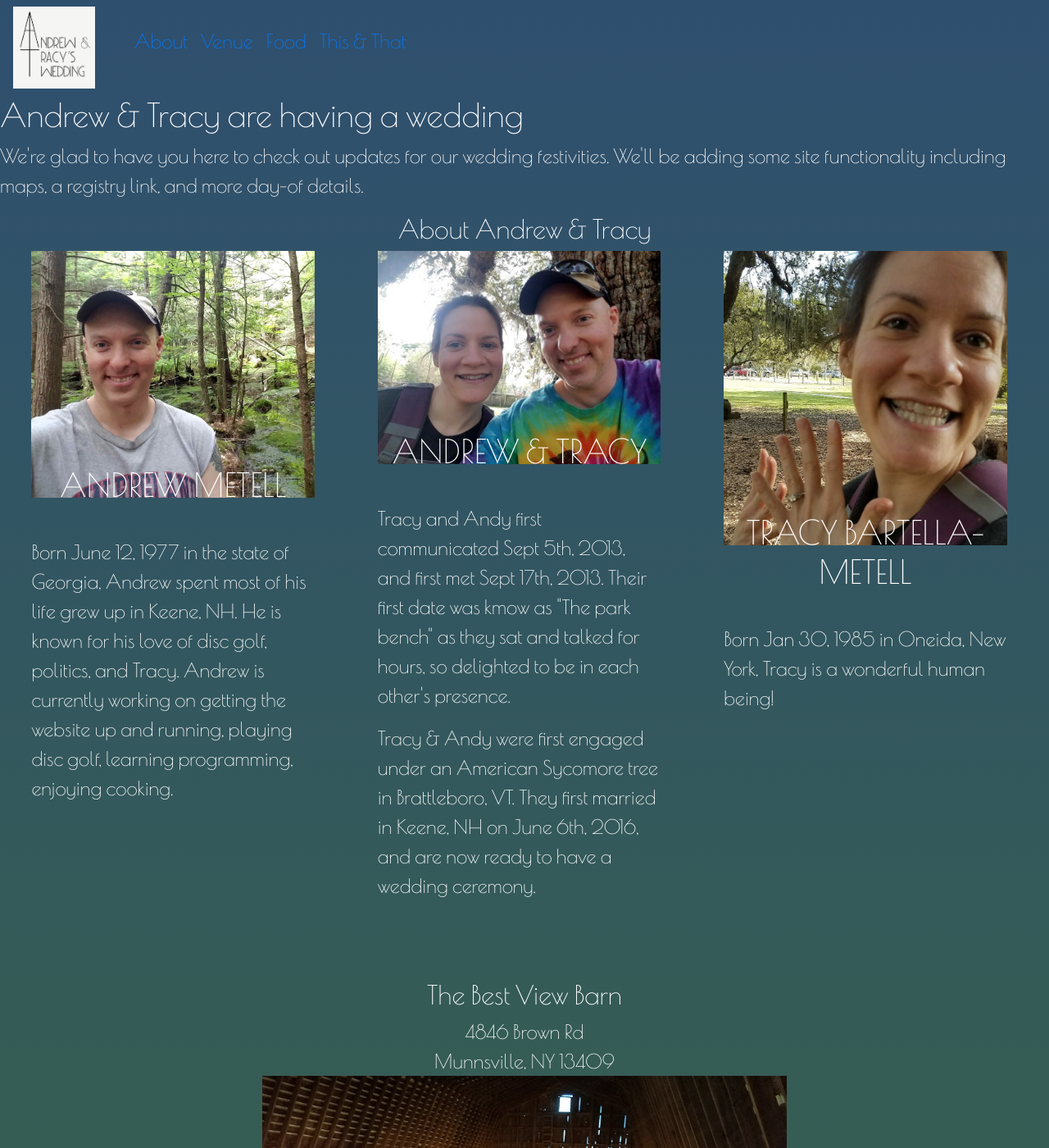
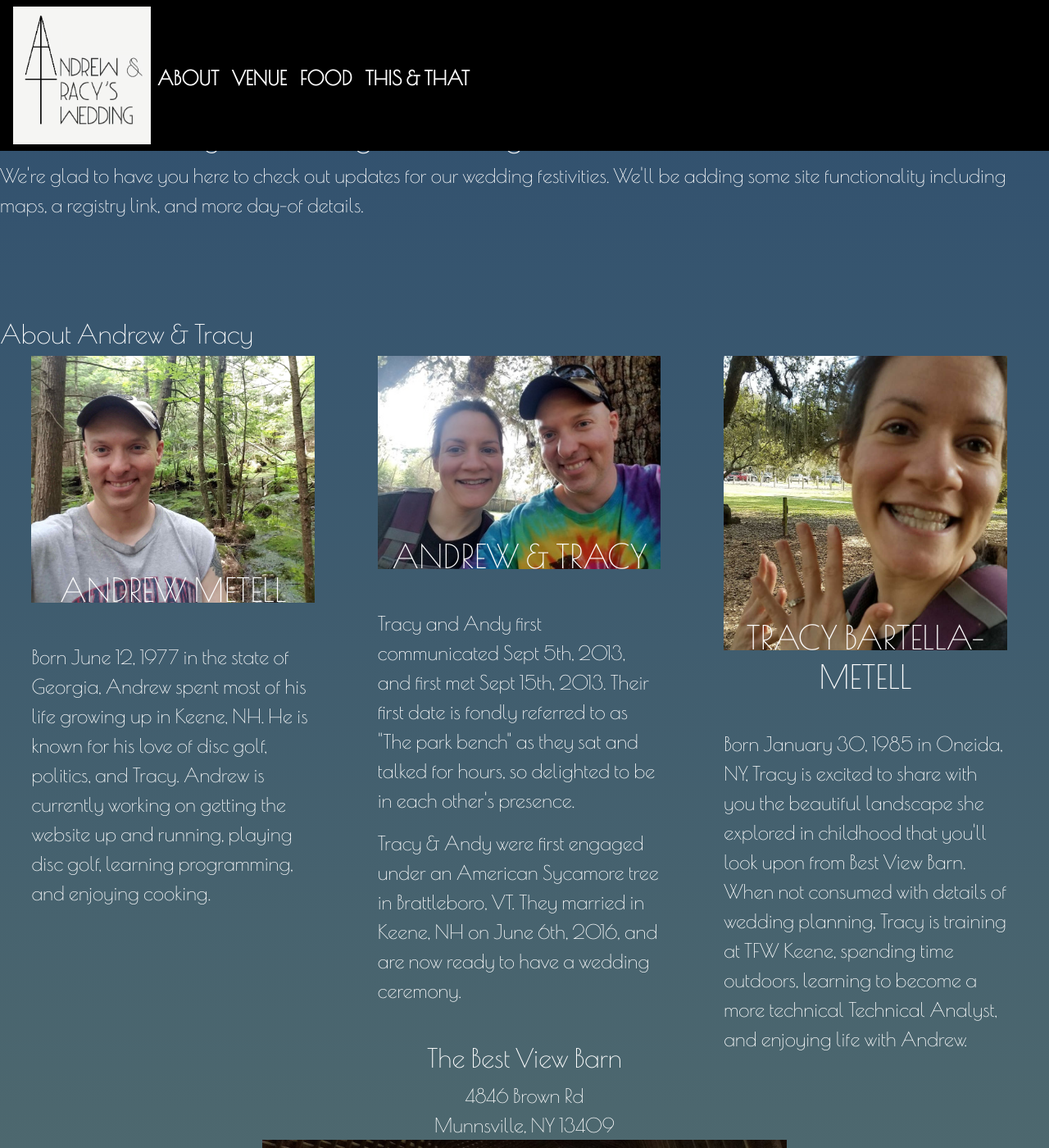
Before and after one commit to andreus42/andrewtracywedding, a Jekyll site: the page built from index.html, in a window 1280 px wide and 1400 px high. Shown: the whole window at 82% size. Built offline with Jekyll 4.4.1, drawn with Linux system fonts in a browser that asks for light colours; some of the changed text lies outside the part shown.

Commit message:
Add Tracy's content. Change Header.

```diff
--- a/_includes/footer.html
+++ b/_includes/footer.html
@@ -1,9 +1,9 @@
 <footer class="footer">
   <center>
     <h3>Early fall merriment!</span></h3>
-    <a href="/" class="header-logo">
-    <img src="images/logo6.jpg" alt="AT Logo" width="400" height="200">
-    <ul class="header-nav nav-links">
+    <a href="/">
+    <img src="images/logo6.jpg" alt="AT Logo" width="400" height="200"></a>
+    <ul class="footer-nav nav-links">
         {% include nav-links.html %}
     </ul>
   </center>
--- a/_includes/header.html
+++ b/_includes/header.html
@@ -1,7 +1,9 @@
-<header class="header">
-    <nav class="navbar navbar-expand-sm">
+<header class="header" align-content="center">
+    <nav>
+      <nav class="navbar navbar-expand-sm">
     <a href="/" class="header-logo">
-    <img src="images/logo3.png" alt="AT Logo" width="100" height="100">
+      <img src="images/logo3.png" alt="AT Logo">
+    </a>
     <ul class="header-nav nav-links">
         {% include nav-links.html %}
     </ul>
--- a/index.html
+++ b/index.html
@@ -1,24 +1,25 @@
 ---
 layout: default
 ---
-<!-- <div class="flex-container"> -->
-  <h1 tyle="text-align: center">Andrew & Tracy are having a wedding</h1>
+<div class="content-container">
+  <h1>Andrew & Tracy are having a wedding</h1>
   We're glad to have you here to check out updates for our wedding festivities.
   We'll be adding some site functionality including maps, a registry link, and more day-of details.
+
   <a name="about">
-  <p><p>
+    <h2 style="padding-top: 120px;">About Andrew & Tracy</h2>
+  </a>
 
   <div class="bio-wrapper">
-  <h2 style="text-align: center;">About Andrew & Tracy</h2></a>
     <div class="bio-box">
       <img src="images/andrew_gorge_woods.jpg">
       <h3>Andrew Metell</h3>
       <div class="bio-copy">
-      <p>
-      Born June 12, 1977 in the state of Georgia, Andrew spent most of his life
-      grew up in Keene, NH. He is known for his love of disc golf, politics, and Tracy.
+        <p>Born June 12, 1977 in the state of Georgia, Andrew spent most of his life
+        growing up in Keene, NH. He is known for his love of disc golf, politics, and Tracy.
         Andrew is currently working on getting the website up and running,
-      playing disc golf, learning programming, enjoying cooking.
+        playing disc golf, learning programming, and enjoying cooking.
+
       </p>
         </div>
     </div>
@@ -26,14 +27,15 @@ layout: default
       <img src="images/Tracy_AndySummer.jpg">
       <h3>Andrew & Tracy</h3>
       <div class="bio-copy">
-      <p>Tracy and Andy first communicated Sept 5th, 2013, and first met Sept 17th, 2013.
-      Their first date was kmow as "The park bench" as they sat and talked for hours,
-      so delighted  to be in each other's presence.
+      <p>Tracy and Andy first communicated Sept 5th, 2013, and first met
+        Sept 15th, 2013. Their first date is fondly referred to as "The park
+        bench" as they sat and talked for hours, so delighted to be in each
+        other's presence.
       </p>
-      <p>
-      Tracy & Andy were first engaged under an American Sycomore tree in Brattleboro, VT.
-      They first married in Keene, NH on June 6th, 2016, and are now ready to have a wedding
+      <p>Tracy & Andy were first engaged under an American Sycamore tree in Brattleboro, VT.
+      They married in Keene, NH on June 6th, 2016, and are now ready to have a wedding
       ceremony.
+      </p>
       </div>
     </div>
     <div class="bio-box">
@@ -41,61 +43,77 @@ layout: default
       <h3>Tracy Bartella-Metell</h3>
       <div class="bio-copy">
       <p>
-      Born Jan 30, 1985 in Oneida, New York, Tracy is a wonderful
-      human being!
+        Born January 30, 1985 in Oneida, NY, Tracy is excited to share with you the
+        beautiful landscape she explored in childhood that you'll look upon from
+        Best View Barn. When not consumed with details of wedding planning,
+        Tracy is training at TFW Keene, spending time outdoors, learning to
+        become a more technical Technical Analyst, and enjoying life with Andrew.
       </p>
       </div>
     </div>
   </div>
-
-<div class="flex-container">
+</div>
+<div class="content-container">
     <center>
       <div>
-        <a name="venue"><h2>The Best View Barn</h2></a>
+        <a name="venue"><h2 style="padding-top: 120px; margin-top: -300px;">The Best View Barn</h2></a>
+        <!-- <a name="venue"><h2 style="padding-top: 85px; margin-top: -300px;">The Best View Barn</h2></a> -->
+        <!-- <a name="venue"><h2>The Best View Barn</h2></a> -->
         4846 Brown Rd<br>
         Munnsville, NY 13409<br>
         <img src="images/best_view.jpg" height="50%" width="50%">
       </div>
       <div>
         <a name="food"><h2>Food by Zeinas</h2></a>
-        <p>The food theme will be Lebanese provided by the friendly Zeinas family
-          Who run a cafe in Untica, NY. When trying out the cafe cusine, Andrew
-          and Tracy found the family to be a humor-filled, warm-natured, and sincere
-          family.
+        <!-- <a name="food"><h2 style="padding-top: 120px; margin-top: -300px;">Food by Zeinas</h2></a> -->
+        <p>Cocktail hour appetizers and reception dinner will be Lebanese-style Mediterranean,
+          provided by the friendly Zeinas family, who run a cafe in Utica, NY. When
+          trying out the cafe cuisine, Andrew and Tracy found them to be a humor-filled,
+          warm-natured, and sincere family.</p>
+        <p>We are sure there will be something tasty for everyone!</p>
+        <p>Dessert will be provided in part by Zeina’s. This is your chance to try chocolate
+        humus, delicious as a dip for cut fruit (or anything really)! We’ll also have an assortment
+        of fresh fruit pies, provisioned from North Star Orchards, in Westmoreland, NY.
         </p>
+
         <img src="images/zeinas.jpg" height="50%" width="50%">
       </div>
-    </center>
     <div>
-      <a name="thisandthat"></a>
-      <h1>THIS & THAT ABOUT OUR WEDDING</h1>
-      <h2>WHAT TO WEAR?</h2>
-      <p>Our ceremony is outdoors, but we'll be inside if it pours + Fall weather
-      in NY is variable, check the forecast for zip 13421.<br>
-      Attire: Autumn dress, slacks or skirt with shirt, khakis & polo<br>
-      Formal is welcome if you feel fancy! + Remember heels are not the best
-      footwear for lawns.<br>
-      </p>
-      <p>
-      WHERE TO STAY? La Quinta Inn & Suites Verona Microtel Inn & Suites by
-      Wyndham 5394 Willow Pl, Verona,
-      NY 13478 5118 NY, NY-365 Verona, NY 13478
-      Phone: (315) 231-5080 Phone: (315) 367-2018
+      <a name="thisandthat"><h2 style="padding-top: 120px; margin-top: -150px;">
+        THIS & THAT ABOUT OUR WEDDING</h2></a>
+      <h3>WHAT TO WEAR?</h3>
+       <ul>
+        <li>Our ceremony is outdoors, but we'll be inside if it pours</li>
+        <li>Fall weather in NY is variable, check the forecast for zip 13421</li>
+        <li>Attire: Autumn dress, slacks or skirt with shirt, khakis & polo</li>
+        <li>Formal is welcome if you feel fancy!</li>
+        <li>Remember heels are not the best footwear for lawns</li>
+      </ul>
+      <h3>WHERE TO STAY?</h3>
+      <p>La Quinta Inn & Suites Verona&nbsp; &nbsp;&nbsp;&nbsp;&nbsp;&nbsp;&nbsp;&nbsp;&nbsp; Microtel Inn & Suites by Wyndham<br>
+5394 Willow Pl, Verona, NY 13478 &nbsp;&nbsp;&nbsp;&nbsp; 5118 NY, NY-365 Verona, NY 13478<br>
+Phone: (315) 231-5080 &nbsp;&nbsp;&nbsp;&nbsp;&nbsp;&nbsp;&nbsp;&nbsp;&nbsp;&nbsp;&nbsp;&nbsp;&nbsp;&nbsp;&nbsp;&nbsp;&nbsp;&nbsp;&nbsp;&nbsp;Phone: (315) 367-2018
       </p>
       <p>
        These are the closest hotels (22 mins) to our venue. They are not
       blocking rooms. Check out Syracuse, off Thruway exit 35 from points
-      westward or Utica, off exit 31 points eastward for more (45 mins).
+      westward or Utica, off exit 31 points eastward for more (45 mins).<br><br>
       Also feel free to Airbnb--It's worked well for us!!
       </p>
-      To find the venue, we currently suggest Google/Apple maps and look for
+      <p>To find the venue, we suggest Google/Apple maps and look for
       signs along the route, day of.
       </p>
     </div>
+  <div>
+    <h3>IN TOWN SATURDAY?</h3>
+    <p>Join us for dinner Saturday, September 22nd from 4-7 at:<br><br>
+    Verona Beach State Park<br>
+    6541 Lakeshore Rd S<br>
+    Verona Beach, NY 13162<br><br>
+    Follow your nose to the BBQ in the South Shelter.<br><br>
+    Dinner will be hot out of the smokehouse by Limp Lizard Lounge of Liverpool, NY.
+    We’ll have plenty of non-alcoholic drinks to quench your thirst. For anyone
+    that wants to start the celebrating early, NY State Parks allow BYOB. </p>
   </div>
-
-  <div>
-  <h2>In TOWN SATURDAY?</h2>
-  Join us for dinner 4-7 at Verona Beach State Park, 6541 Lakeshore Rd S,
-  Verona Beach, 13162 in the South Shelter (BYOB)
+      </center>
 </div>
--- a/main.css
+++ b/main.css
@@ -8,9 +8,16 @@ body {
   font-family: 'Poiret One', cursive, 'helvetica', 'sans';
   /* background: linear-gradient(to bottom, #4d1300 0%, #ffeecc 100%); */
   /* background: linear-gradient(to bottom, #0033cc 0%, #009900 100%); */
-  background: linear-gradient(to bottom, #2f4f6f 0%, #3f6f2f 100%);
+  /* background: linear-gradient(to bottom, #2f4f6f 0%, #3f6f2f 100%); */
+  background: linear-gradient(to bottom, #2f4f6f 0%, #85966E 100%);
 }
-
+.content-container {
+  align-content: center;
+  display: flex;
+  flex-direction: column;
+  padding-top: 70px;
+  width: 100%;
+}
 
 /* Nav Bar Experimentation */
 .navbar .footer-navbar-nav {
@@ -24,6 +31,69 @@ body {
   text-align: center;
 } */
 
+/* HEADER STYLES */
+.header {
+  background-color: #000;
+  color: #fff;
+  position: fixed;
+  transition: top 0.2s ease-in-out;
+  width: 100%;
+  z-index: 20;
+}
+/* .header-logo {
+  background-color: #000;
+  box-sizing: border-box;
+  display: block;
+  height: 10vh;
+  left: -30px;
+  padding-top: 10px;
+  position: relative;
+  text-align: center;
+  width: 10vh;
+} */
+.header-logo:hover,
+.header-logo:active {
+  background-color: #ed6e2f;
+}
+.header-logo img {
+  margin: 30px, 5vh, 5vh, 5vh;
+  width: 12vh;
+  height: 12vh;
+}
+.header-nav {
+  float: right;
+  padding: 1.5vh 30px 0 0;
+}
+.header-nav > li {
+  display: inline-block;
+  margin-left: 1em;
+}
+.header-nav > li ~ li {
+  border-left: 5px solid rgba(255, 255, 255, 0.3);
+  padding-left: 1em;
+}
+.header-nav a {
+  color: #fff;
+}
+.nav-links a {
+  font-size: 1.5rem;
+  font-weight: bold;
+  text-decoration: none;
+  text-transform: uppercase;
+}
+.nav-links a:hover,
+.nav-links a:active  {
+  color: #ed6e2f;
+}
+.header-nav > li:first-child a {
+  color: #ed6e2f;
+}
+.header-nav > li:first-child a:hover {
+  color: #fff;
+}
+.nav-up {
+  top: -40px; // same as header height. use variables in LESS/SASS
+}
 /* HERO STYLES */
 .full-hero {
   background-color: #c7dbfc;
```
Also changed, not shown: 5 other files. Lines whose indentation alone changed are shown as unchanged.
